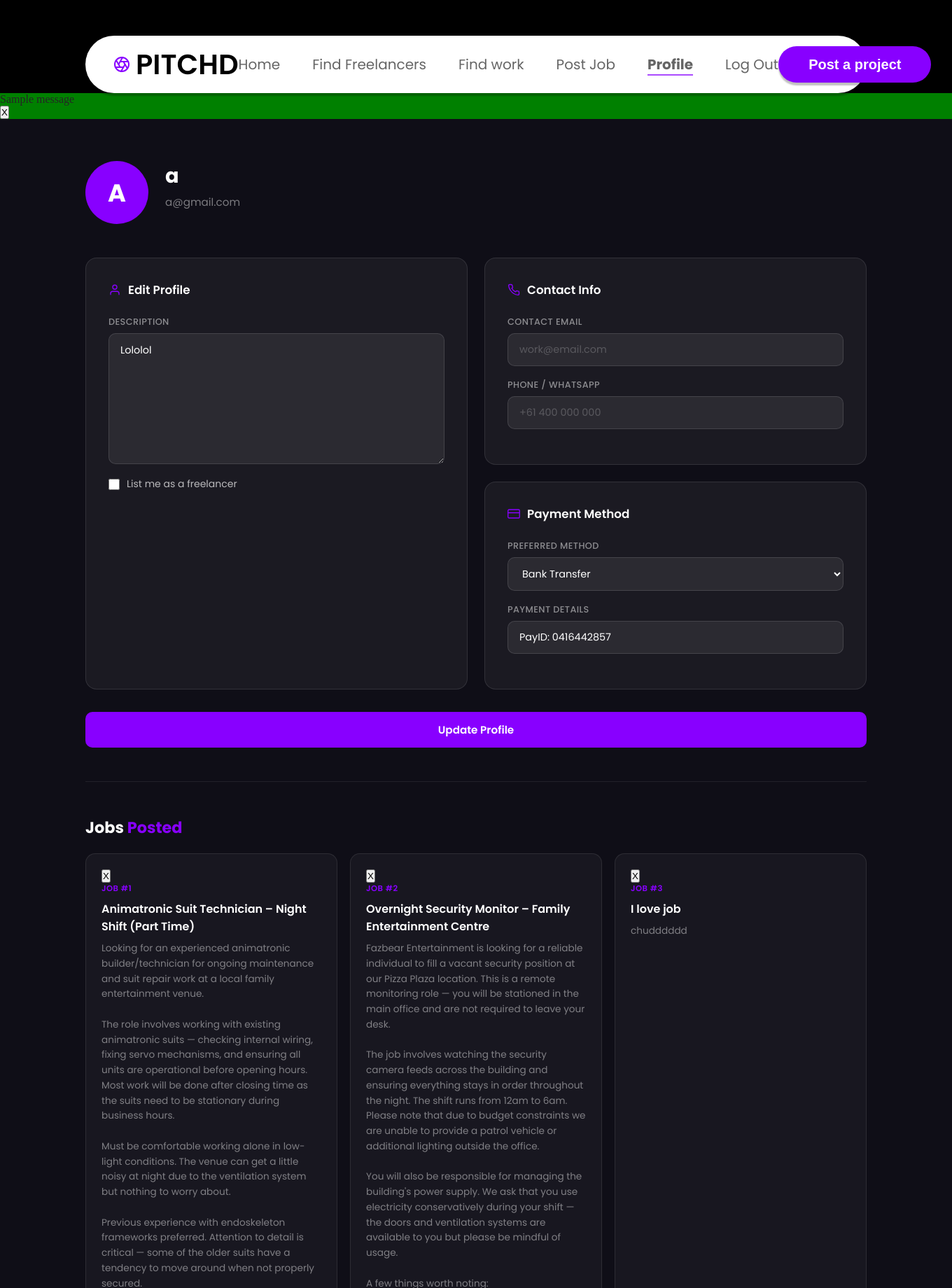
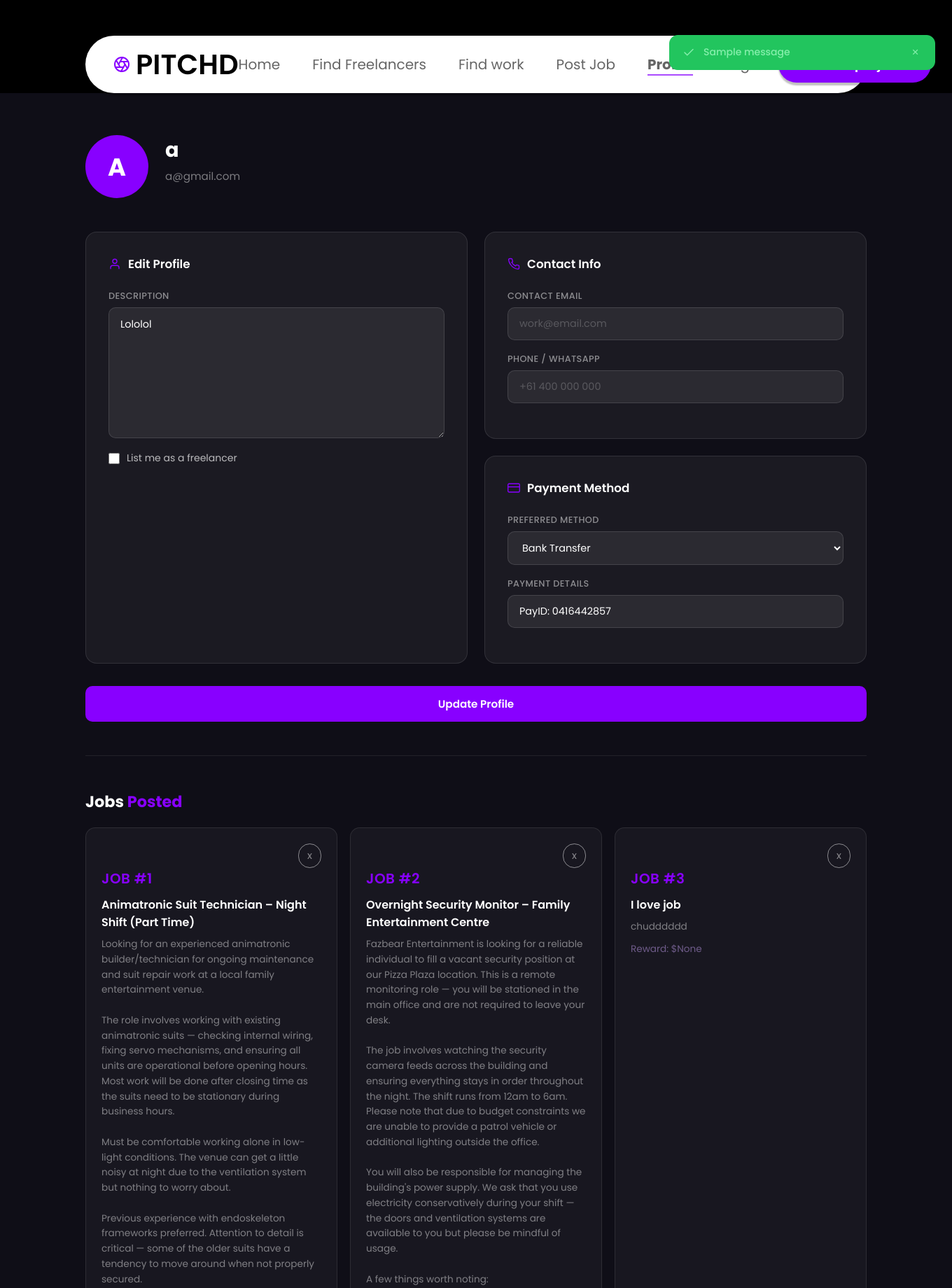
Before and after one commit to abbyxianggu/Freelancer-site---Project, a Flask app: page /profile in a window 1360 px wide. Shown: the top 1840 px of the page at 70% size. Run offline with Flask 3, Linux system fonts and the light colour scheme; a user stored in the database is signed in; one stand-in notice (Sample message) is shown; parts of the project's set-up code (start-up, migrations or seed data) failed here and were passed over.

Commit message:
made flash pretty + formatted delete task button

```diff
--- a/2026 Software Engineering Project Code/PITCHD/database.py
+++ b/2026 Software Engineering Project Code/PITCHD/database.py
@@ -20,6 +20,7 @@
 class Task (db.Model):
     id = db.Column(db.Integer, primary_key = True)
     name = db.Column(db.String(32))
+    reward = db.Column(db.Float)
     description = db.Column(db.String(1000))
     occupied = db.Column(db.Boolean, default=False, nullable=False)
     user_id = db.Column(db.Integer, db.ForeignKey('user.id'))
--- a/2026 Software Engineering Project Code/PITCHD/static/login.css
+++ b/2026 Software Engineering Project Code/PITCHD/static/login.css
@@ -29,6 +29,4 @@
     border-radius: 8px;
     font-size: 0.95rem;
     margin-bottom: 1rem;
-    border-color: #8800ff;
-    background: rgba(136,0,255,0.08);
 }
--- a/2026 Software Engineering Project Code/PITCHD/static/style.css
+++ b/2026 Software Engineering Project Code/PITCHD/static/style.css
@@ -811,7 +811,7 @@
   .tasks-section-title {
     font-size: 1.4rem;
     font-weight: 700;
-    color: #fff;
+    color: #ffffff;
     font-family: 'Poppins', sans-serif;
     margin-bottom: 20px;
   }
@@ -836,13 +836,13 @@
   .task-card:hover { border-color: rgba(136,0,255,0.35); transform: translateY(-2px); }
 
   .task-card__id {
-    font-size: 0.72rem;
+    font-size: 20px;
     color: #8800ff;
     font-weight: 600;
     font-family: 'Poppins', sans-serif;
     text-transform: uppercase;
     letter-spacing: 0.5px;
-    margin-bottom: 8px;
+    margin-bottom: 10px;
   }
 
   .task-card__name {
@@ -861,6 +861,16 @@
     white-space: pre-wrap;
   }
 
+  .task-card__reward {
+    font-size: 0.85rem;
+    color: rgba(207, 167, 255, 0.48);
+    font-family: 'Poppins', sans-serif;
+    line-height: 1.6;
+    white-space: pre-wrap;
+    margin-top: 10px;
+  }
+
+
   .tasks-empty {
     color: rgba(255,255,255,0.3);
     font-family: 'Poppins', sans-serif;
@@ -868,6 +878,21 @@
     padding: 16px 0;
   }
 
+  .task_delete_wrap {
+    display: flex;
+    justify-content: right;
+  }
+
+  .task_delete {
+    background: transparent;
+    border: 1px solid rgba(255,255,255,0.5);
+    border-radius: 20px;
+    padding: 6px 12px;
+    color: rgba(255,255,255,0.5);
+    font-size: 0.9rem;
+    font-family: 'Poppins', sans-serif;
+    cursor: pointer;
+  }
   /*===================
       FIND WORK
   ===================*/
@@ -977,6 +1002,13 @@
   white-space: pre-wrap;
   }
 
+.job-card__reward {
+  font-size: 0.875rem;
+  color: rgba(207, 167, 255, 0.48);
+  font-family: 'Poppins', sans-serif;
+  line-height: 1.6;
+  white-space: pre-wrap;
+  }
 
 .job-card__footer {
   display: flex;
@@ -1393,3 +1425,71 @@
   font-size: 1rem;
   text-align: center;
 }
+
+/*===================
+    FLASH MESSAGES
+====================*/
+.flash-container {
+  position: fixed;
+  top: 50px;
+  right: 24px;
+  z-index: 9999;
+  display: flex;
+  flex-direction: column;
+  gap: 10px;
+  max-width: 380px;
+  width: 100%;
+}
+
+.flash {
+  display: flex;
+  align-items: center;
+  gap: 12px;
+  padding: 14px 18px;
+  border-radius: 12px;
+  font-family: 'Poppins', sans-serif;
+  font-size: 0.875rem;
+  font-weight: 500;
+  border: 1px solid transparent;
+  animation: flashSlideIn 0.3s ease-out forwards;
+}
+
+.flash--error {
+  background: rgb(239, 68, 68);
+  border-color: rgb(239, 68, 68);
+  color: #fca5a5;
+}
+
+.flash--success {
+  background: rgb(34, 197, 94);
+  border-color: rgb(34, 197, 94);
+  color: #86efac;
+}
+
+.flash__icon {
+  flex-shrink: 0;
+  display: flex;
+  align-items: center;
+  justify-content: center;
+}
+
+.flash__message { flex: 1; line-height: 1.4; }
+
+.flash__close {
+  background: none;
+  border: none;
+  color: inherit;
+  opacity: 1;
+  font-size: 0.8rem;
+  cursor: pointer;
+  padding: 2px 4px;
+  flex-shrink: 0;
+  transition: opacity 0.2s;
+}
+
+.flash__close:hover { opacity: 1; }
+
+@keyframes flashSlideIn {
+  from { opacity: 0; transform: translateX(20px); }
+  to   { opacity: 1; transform: translateX(0); }
+}
--- a/2026 Software Engineering Project Code/PITCHD/templates/base.html
+++ b/2026 Software Engineering Project Code/PITCHD/templates/base.html
@@ -42,17 +42,24 @@
     </nav>
 
     {% with messages = get_flashed_messages(with_categories=true) %}
-      {% if messages %}
+    {% if messages %}
+      <div class="flash-container">
         {% for category, message in messages %}
-          <div style="background-color: {{ 'red' if category == 'error' else 'green' }}" role="alert">
-            <div class="row">
-              <div>{{ message }}</div>
-              <button onclick="this.closest('[role=\'alert\']').remove()">X</button>
+          <div class="flash flash--{{ category }}" role="alert">
+            <div class="flash__icon">
+              {% if category == 'error' %}
+                <svg width="18" height="18" viewBox="0 0 24 24" fill="none" stroke="currentColor" stroke-width="2" stroke-linecap="round"><circle cx="12" cy="12" r="10"/><line x1="12" y1="8" x2="12" y2="12"/><line x1="12" y1="16" x2="12.01" y2="16"/></svg>
+              {% else %}
+                <svg width="18" height="18" viewBox="0 0 24 24" fill="none" stroke="currentColor" stroke-width="2" stroke-linecap="round"><polyline points="20 6 9 17 4 12"/></svg>
+              {% endif %}
             </div>
+            <span class="flash__message">{{ message }}</span>
+            <button class="flash__close" onclick="this.closest('.flash').remove()" aria-label="Dismiss">✕</button>
           </div>
         {% endfor %}
-      {% endif %}
-    {% endwith %}
+      </div>
+    {% endif %}
+  {% endwith %}
 
     {% block main %} {% endblock %}
 
--- a/2026 Software Engineering Project Code/PITCHD/templates/find_work.html
+++ b/2026 Software Engineering Project Code/PITCHD/templates/find_work.html
@@ -29,6 +29,7 @@
       </div>
       <h3 class="job-card__title">{{ task.name }}</h3>
       <p class="job-card__desc">{{ task.description }}</p>
+      <p class="job-card__reward">Reward: ${{ task.reward }}</p>
       <div class="job-card__footer">
         <span class="job-card__badge">Open</span>
         <form method="POST" class="job-card__form">
--- a/2026 Software Engineering Project Code/PITCHD/templates/post_job.html
+++ b/2026 Software Engineering Project Code/PITCHD/templates/post_job.html
@@ -26,8 +26,11 @@
       <div class="post-job-field">
         <label for="find_freelancer">Description</label>
         <textarea id="find_freelancer" name="description" rows="10"
-          placeholder="Change your description here:&#10;Payment:&#10;Email:"></textarea>
+          placeholder="Change your description here:&#10;Email:"></textarea>
       </div>
+      <div class="post-job-field">
+        <label for="reward">Reward</label>
+        <input type="text" id="reward" name="reward" placeholder="e.g. $100" />
       <button type="submit" class="post-job-submit">Post Job</button>
     </form>
   </div>
--- a/2026 Software Engineering Project Code/PITCHD/templates/profile.html
+++ b/2026 Software Engineering Project Code/PITCHD/templates/profile.html
@@ -98,10 +98,13 @@
   <div class="tasks-grid">
     {% for task in tasks_posted %}
     <div class="task-card">
-      <button onclick = "fetch('/delete_task/{{ task.id }}', {method: 'POST', headers}: {'Content-Type': 'application/json'}}">X</button>
+      <div class = "task_delete_wrap">
+        <button class = "task_delete" onclick = "fetch('/delete_task/{{ task.id }}', {method: 'POST', headers}: {'Content-Type': 'application/json'}}" aria-label="Dismiss">x</button>
+      </div>
       <p class="task-card__id">Job #{{ task.id }}</p>
       <p class="task-card__name">{{ task.name }}</p>
       <p class="task-card__desc">{{ task.description }}</p>
+      <p class="task-card__reward">Reward: ${{ task.reward }}</p>
     </div>
     {% else %}
     <p class="tasks-empty">You haven't posted any jobs yet.</p>
@@ -117,6 +120,7 @@
       <p class="task-card__id">Job #{{ task.id }}</p>
       <p class="task-card__name">{{ task.name }}</p>
       <p class="task-card__desc">{{ task.description }}</p>
+      <p class="task-card__reward">Reward: ${{ task.reward }}</p>
     </div>
     {% else %}
     <p class="tasks-empty">You haven't accepted any jobs yet.</p>
--- a/2026 Software Engineering Project Code/PITCHD/templates/sign_up.html
+++ b/2026 Software Engineering Project Code/PITCHD/templates/sign_up.html
@@ -20,7 +20,7 @@
     <label for="lastname">Lastname</label>
     <input type="text" style= "color: #FFFF; margin-top:10px;" id="lastname" placeholder="Doe" name="lastname"/>
     <label for="dob">Date of Birth</label>
-    <input type="date" style= "color: #FFFF; margin-top:10px;" id="dob" name="dob" min="1999-12-31" max="2026-12-31">
+    <input type="date" style= "color: #FFFF; margin-top:10px;" id="dob" name="dob" min="1900-12-31" max="2026-12-31">
     <label for="email">Email</label>
     <input type="email" style= "color: #FFFF; margin-top:10px;" id="email" placeholder="you@example.com" name="email"/>
     <label for="password">Password</label>
```
Also changed, not shown: 2026 Software Engineering Project Code/PITCHD/authentication.py (+5 -3 lines), 2026 Software Engineering Project Code/PITCHD/templates/landing.html (+28 -16 lines), 2026 Software Engineering Project Code/instance/database.db (deleted).
